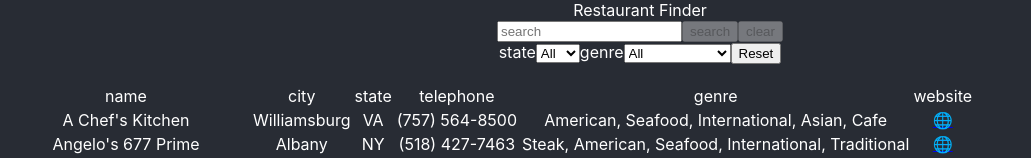
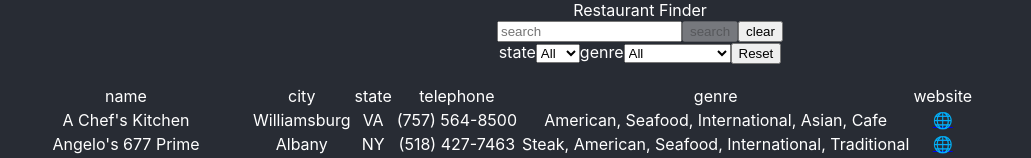
Before and after one commit to GreysonElkins/list-and-filter, a React (Create React App) app: page / in a window 1280 px wide. Shown: the top 158 px of the page, without its empty margins (0-1031 px from the left). Built offline with nearby package versions, Linux system fonts and the light colour scheme.

Commit message:
Remove unneccessary and breaking disabled button

```diff
--- a/src/components/SearchAndFilter/SearchAndFilter.tsx
+++ b/src/components/SearchAndFilter/SearchAndFilter.tsx
@@ -234,7 +234,7 @@ const SearchAndFilter: React.FC<filterProps> = ({allData, columns, filterTypes})
           >search</button>
         <button
           type="reset"
-          disabled={searchTextBox==='' ? true : false}
+          // disabled={searchTextBox==='' ? true : false}
           onClick={() => {
             setSearchTextBox('')
             setFoundSearchIds([])
```
